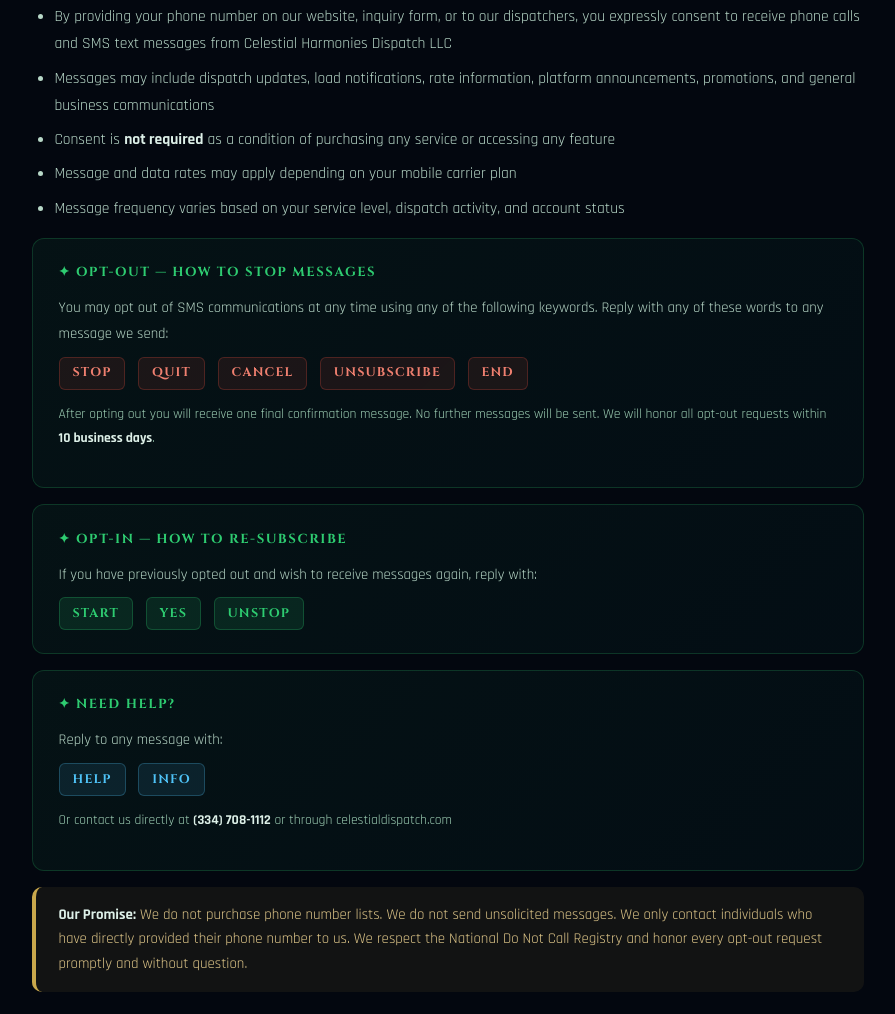
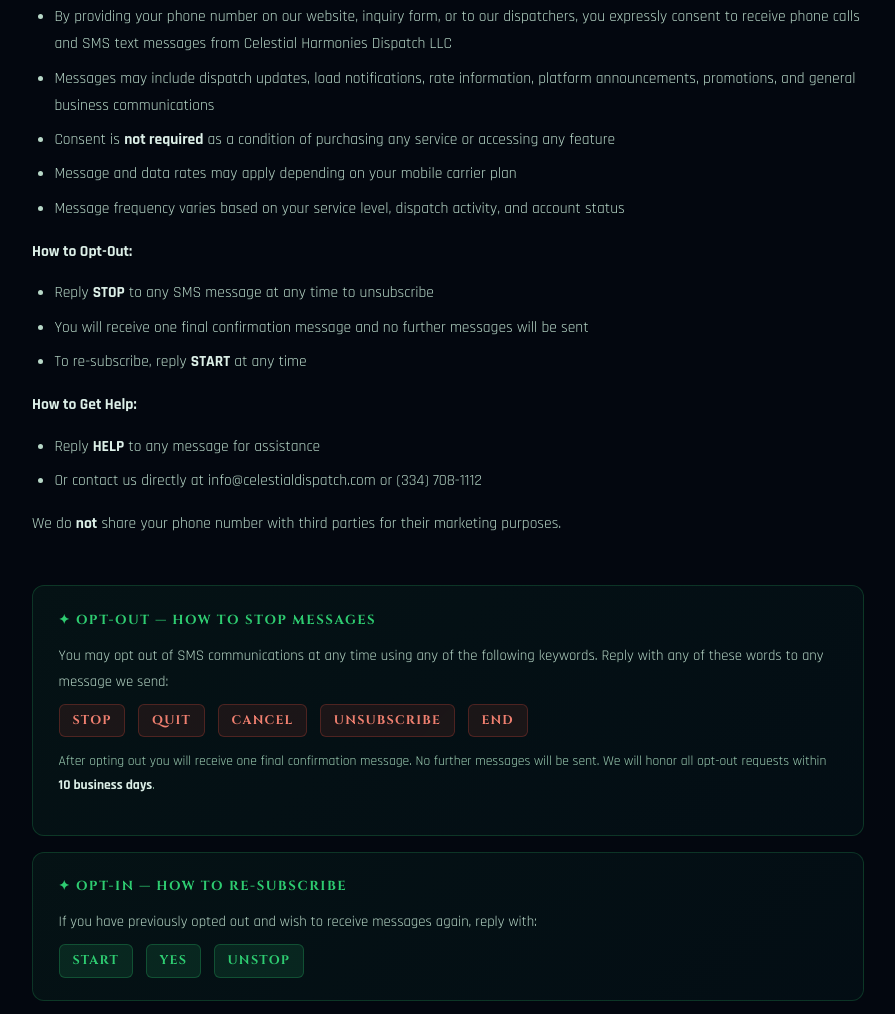
Before and after one commit to ceocelestialdispatch-sudo/CELESTIAL-HARMONIES-DISPATCH-LLC, a plain HTML site: page privacy-policy.html in a window 1280 px wide. Shown: the part 4519-5533 px from the top of the page, without its empty margins (192-1087 px from the left). Drawn offline with Linux system fonts and the light colour scheme.

Commit message:
Completed SMS policy section 7

```diff
--- a/privacy-policy.html
+++ b/privacy-policy.html
@@ -264,7 +264,21 @@
       <li>Consent is <strong>not required</strong> as a condition of purchasing any service or accessing any feature</li>
       <li>Message and data rates may apply depending on your mobile carrier plan</li>
       <li>Message frequency varies based on your service level, dispatch activity, and account status</li>
+    </ul><p><strong>How to Opt-Out:</strong></p>
+    <ul>
+      <li>Reply <strong>STOP</strong> to any SMS message at any time to unsubscribe</li>
+      <li>You will receive one final confirmation message and no further messages will be sent</li>
+      <li>To re-subscribe, reply <strong>START</strong> at any time</li>
     </ul>
+
+    <p><strong>How to Get Help:</strong></p>
+    <ul>
+      <li>Reply <strong>HELP</strong> to any message for assistance</li>
+      <li>Or contact us directly at info@celestialdispatch.com or (334) 708-1112</li>
+    </ul>
+
+    <p>We do <strong>not</strong> share your phone number with third parties for their marketing purposes.</p>
+  </div>
 
     <div class="sms-box">
       <h4>✦ OPT-OUT — HOW TO STOP MESSAGES</h4>
```
